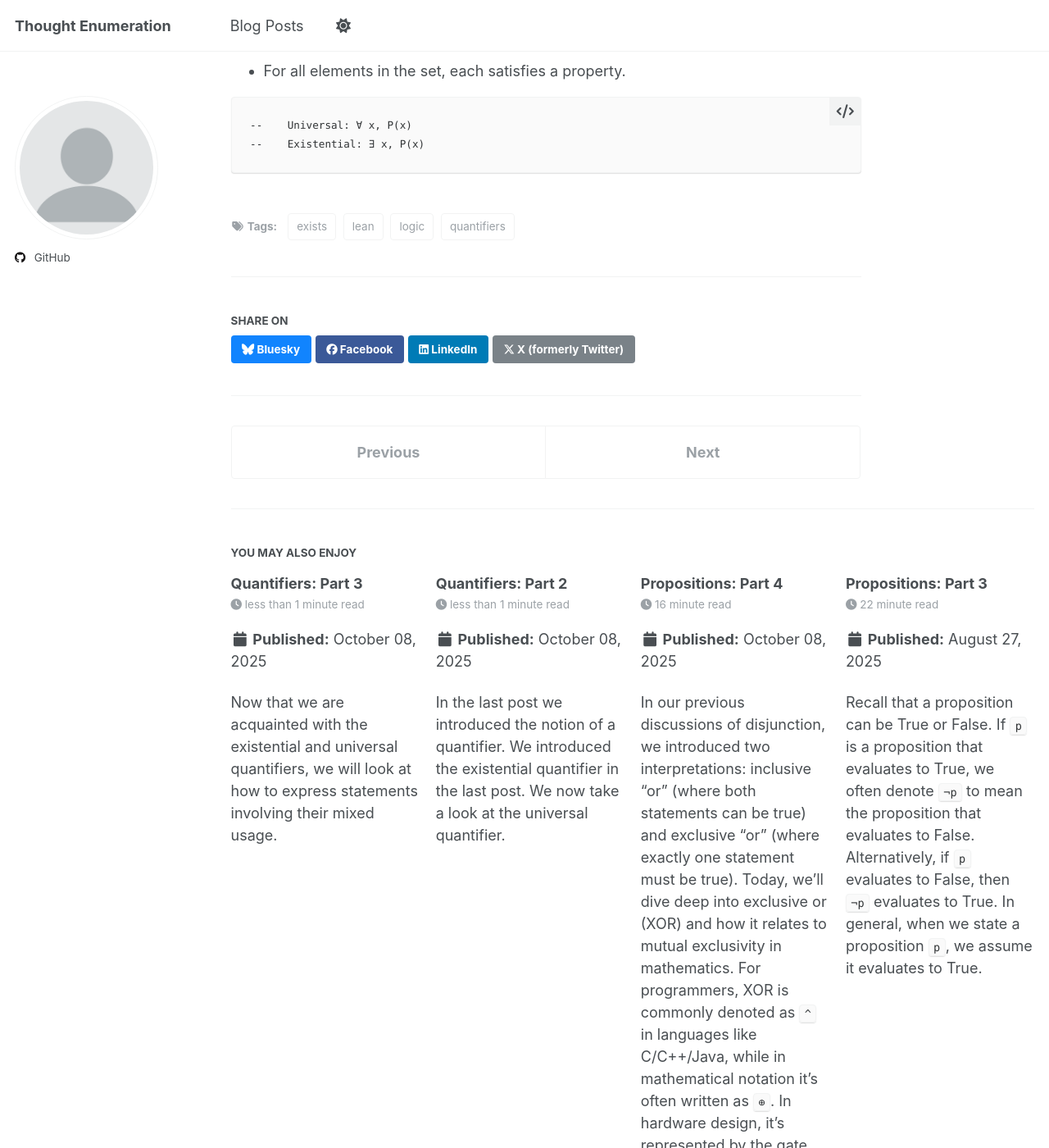
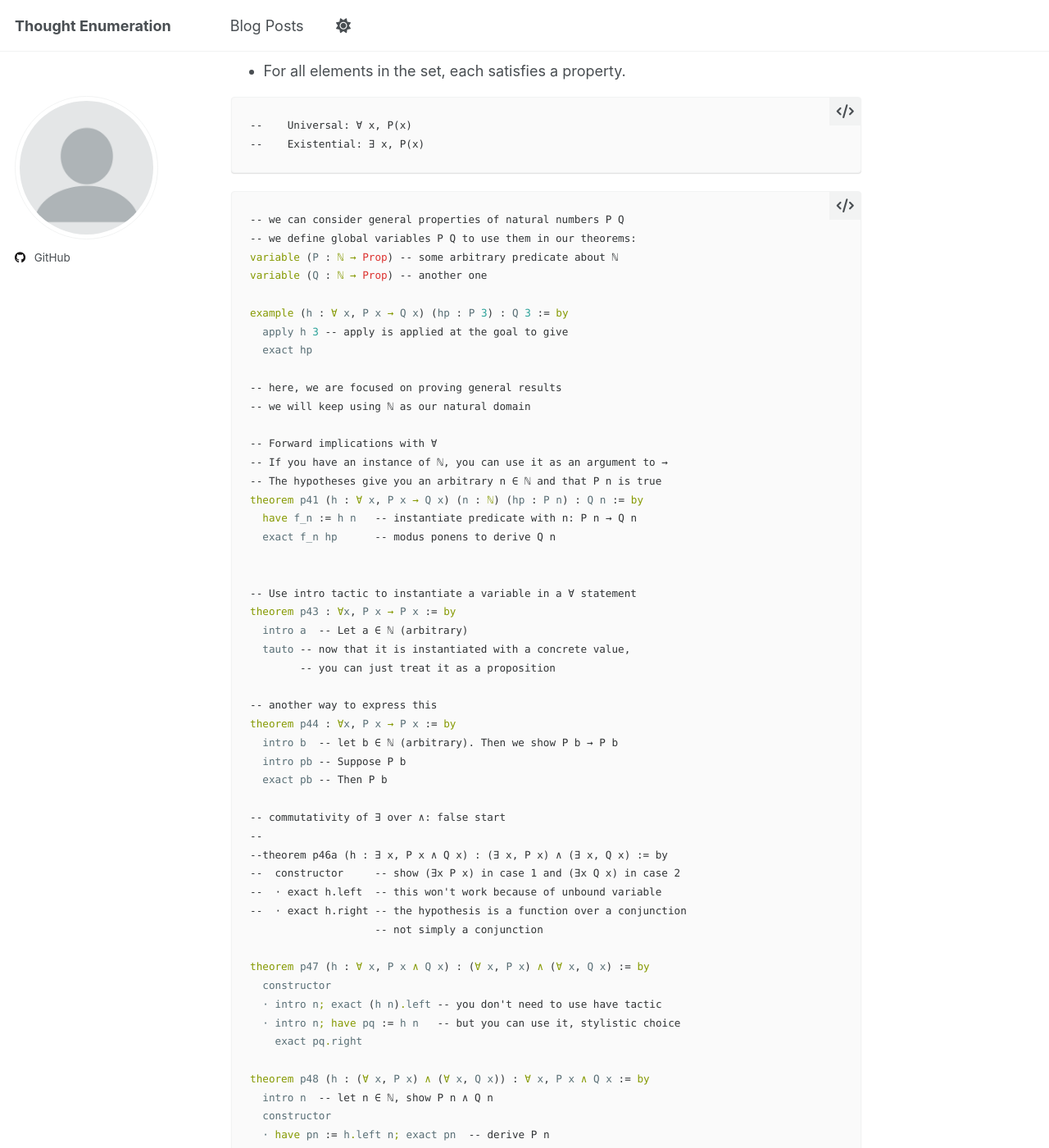
Before and after one commit to sandan/sandan.github.io, a Jekyll site: the page built from _posts/2025-10-15-blog-7.md, in a window 1280 px wide and 1400 px high, scrolled down 403 px. Shown: the whole window at 82% size. Built offline with Jekyll 4.4.1, drawn with Linux system fonts in a browser that asks for light colours; a script that is not in the unit is left out; some of the changed text lies outside the part shown.

Commit message:
add initial examples and proofs for forall quantifier

````diff
--- a/_posts/2025-10-15-blog-7.md
+++ b/_posts/2025-10-15-blog-7.md
@@ -20,3 +20,99 @@ Quantifiers allow us to express statements such as:
 --    Universal: ∀ x, P(x)
 --    Existential: ∃ x, P(x)
 ```
+
+```lean
+-- we can consider general properties of natural numbers P Q
+-- we define global variables P Q to use them in our theorems:
+variable (P : ℕ → Prop) -- some arbitrary predicate about ℕ
+variable (Q : ℕ → Prop) -- another one
+
+example (h : ∀ x, P x → Q x) (hp : P 3) : Q 3 := by
+  apply h 3 -- apply is applied at the goal to give
+  exact hp
+
+-- here, we are focused on proving general results
+-- we will keep using ℕ as our natural domain
+
+-- Forward implications with ∀
+-- If you have an instance of ℕ, you can use it as an argument to →
+-- The hypotheses give you an arbitrary n ∈ ℕ and that P n is true
+theorem p41 (h : ∀ x, P x → Q x) (n : ℕ) (hp : P n) : Q n := by
+  have f_n := h n   -- instantiate predicate with n: P n → Q n
+  exact f_n hp      -- modus ponens to derive Q n
+
+
+-- Use intro tactic to instantiate a variable in a ∀ statement
+theorem p43 : ∀x, P x → P x := by
+  intro a  -- Let a ∈ ℕ (arbitrary)
+  tauto -- now that it is instantiated with a concrete value,
+        -- you can just treat it as a proposition
+
+-- another way to express this
+theorem p44 : ∀x, P x → P x := by
+  intro b  -- let b ∈ ℕ (arbitrary). Then we show P b → P b
+  intro pb -- Suppose P b
+  exact pb -- Then P b
+
+-- commutativity of ∃ over ∧: false start
+--
+--theorem p46a (h : ∃ x, P x ∧ Q x) : (∃ x, P x) ∧ (∃ x, Q x) := by
+--  constructor     -- show (∃x P x) in case 1 and (∃x Q x) in case 2
+--  · exact h.left  -- this won't work because of unbound variable
+--  · exact h.right -- the hypothesis is a function over a conjunction
+                    -- not simply a conjunction
+
+theorem p47 (h : ∀ x, P x ∧ Q x) : (∀ x, P x) ∧ (∀ x, Q x) := by
+  constructor
+  · intro n; exact (h n).left -- you don't need to use have tactic
+  · intro n; have pq := h n   -- but you can use it, stylistic choice
+    exact pq.right
+
+theorem p48 (h : (∀ x, P x) ∧ (∀ x, Q x)) : ∀ x, P x ∧ Q x := by
+  intro n  -- let n ∈ ℕ, show P n ∧ Q n
+  constructor
+  · have pn := h.left n; exact pn  -- derive P n
+  · have qn := h.right n; exact qn -- derive Q n
+
+
+-- contrapositive with ∀ and ¬
+theorem p51 (h : ∀ x, P x → Q x) : ∀ x, ¬Q x → ¬P x := by
+  intro a nqa
+  have pqa := h a
+  by_contra pa
+  have qa := pqa pa
+  contradiction
+
+-- alternative
+theorem p52 (h : ∀ x, P x → Q x) : ∀ x, ¬Q x → ¬P x := by
+  intro a nqa     -- let a ∈ ℕ s.t. ¬Q a
+  intro pa        -- ¬P a ↔ P a → False (by way of contradiction assume P a)
+  apply nqa       -- show Q a
+  exact h a pa
+
+--∀ distributes over ∧
+theorem p53 (h : ∀ x, P x ∧ Q x) : (∀ x, P x) ∧ (∀ x, Q x) := by
+  constructor            --Show ∀x Px
+  · intro a              --  Let a ∈ ℕ (arbitrary)
+    exact (h a).left     --  use hypothesis on a, derive P a
+  · intro b              --Show ∀x Qx
+                         --  Let n ∈ ℕ (arbitrary)
+    have hb := h b       --  use hypothesis with b
+    exact hb.right       -- derive Q b
+
+-- implication with case split on assumption
+theorem p54 (h : ∀ x, ¬P x ∨ Q x) (n : ℕ) (px : P n) : Q n := by
+  have hpq := h n   -- suppose n s.t. ¬P n ∨ Q n
+  cases hpq with
+  |inl np =>        -- suppose ¬P n
+  contradiction     -- this leads to a contradiction so P n
+  |inr qp =>        -- suppose Q n
+  exact qp
+
+theorem p55 (h : ∀ x, P x → Q x) (hp : ∀ x, P x) : ∀ x, Q x := by
+  intro a          -- let a ∈ ℕ
+  have hpa := hp a -- then P a by hp
+  have hpqa := h a -- then P a → Q a by h a
+  exact hpqa hpa   -- modus ponens to derive Q a
+
+```
````
